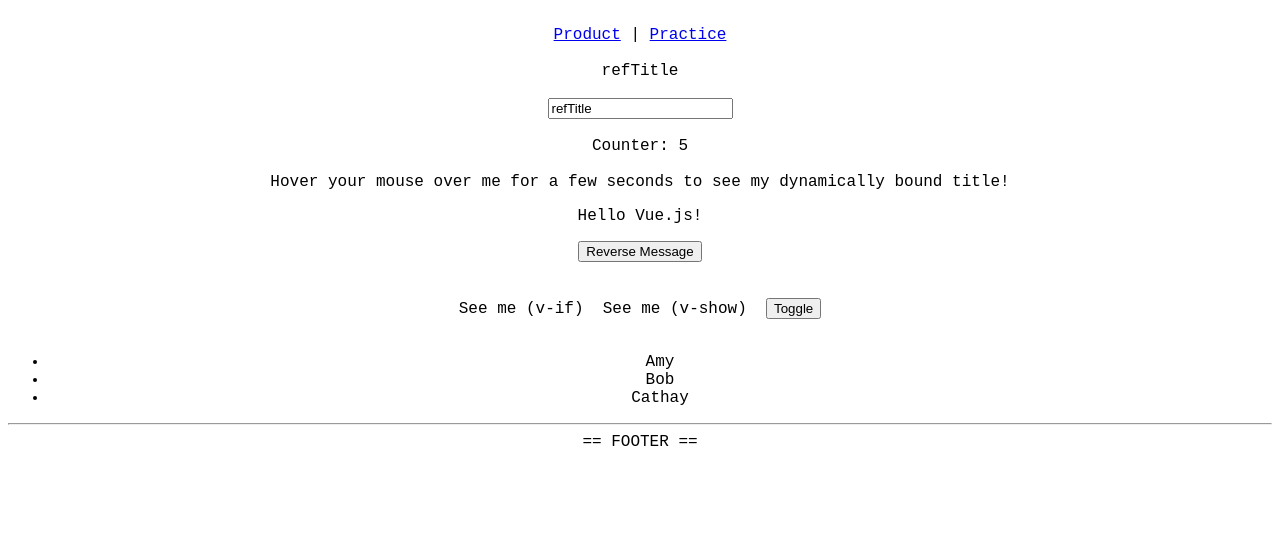
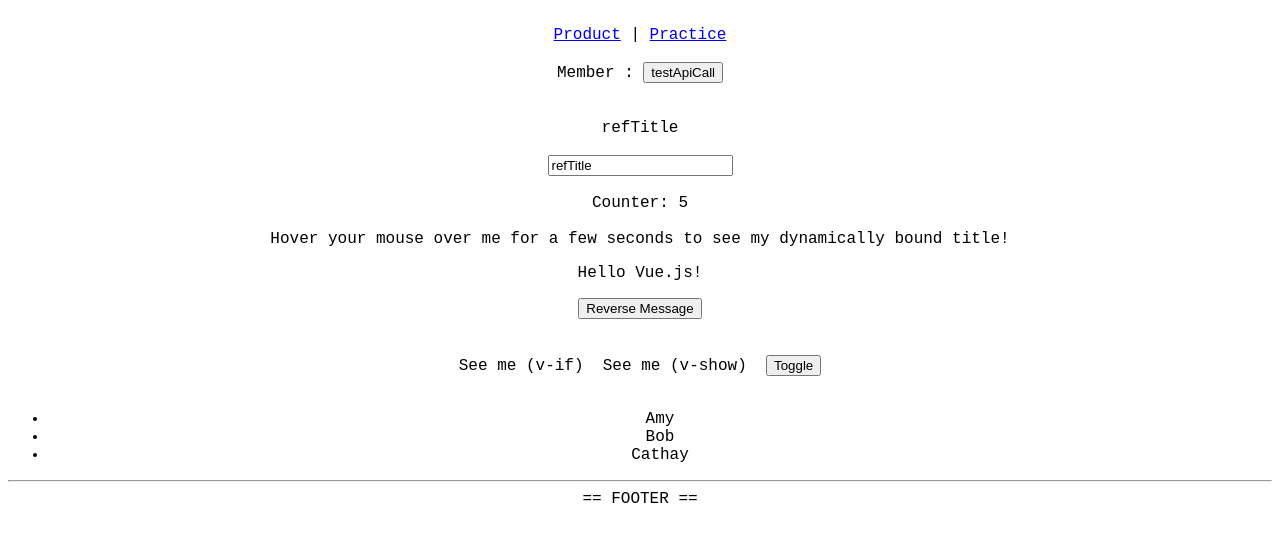
Before and after one commit to michael-ouyang-projects/vue3-practice, a Vue app: page /practice in a window 1280 px wide. Shown: the top 542 px of the page. Built offline with nearby package versions, Linux system fonts and the light colour scheme.

Commit message:
add axios feature

```diff
--- a/src/components/Practice.vue
+++ b/src/components/Practice.vue
@@ -1,4 +1,7 @@
 <template>
+  Member : {{ member }}
+  <button @click="testApiCall">testApiCall</button><br/><br/><br/>
+
   <!-- Reactive Data -->
   {{ refTitle }}<br/><br/>
   <input v-model="refTitle" /><br/><br/>
@@ -31,6 +34,14 @@ import { ref, onMounted } from 'vue'
 
 export default {
   setup() {
+    const axios = require('axios')
+    const member = ref(null)
+    const testApiCall = () => {
+      axios.get('http://localhost:8000/test').then(response => {
+        member.value = response.data;
+      });
+    }
+
     const refTitle = ref('refTitle')
 
     const counter = ref(0)
@@ -59,6 +70,8 @@ export default {
     ])
 
     return {
+      member,
+      testApiCall,
       refTitle,
       counter,
       hoverMessage,
```
